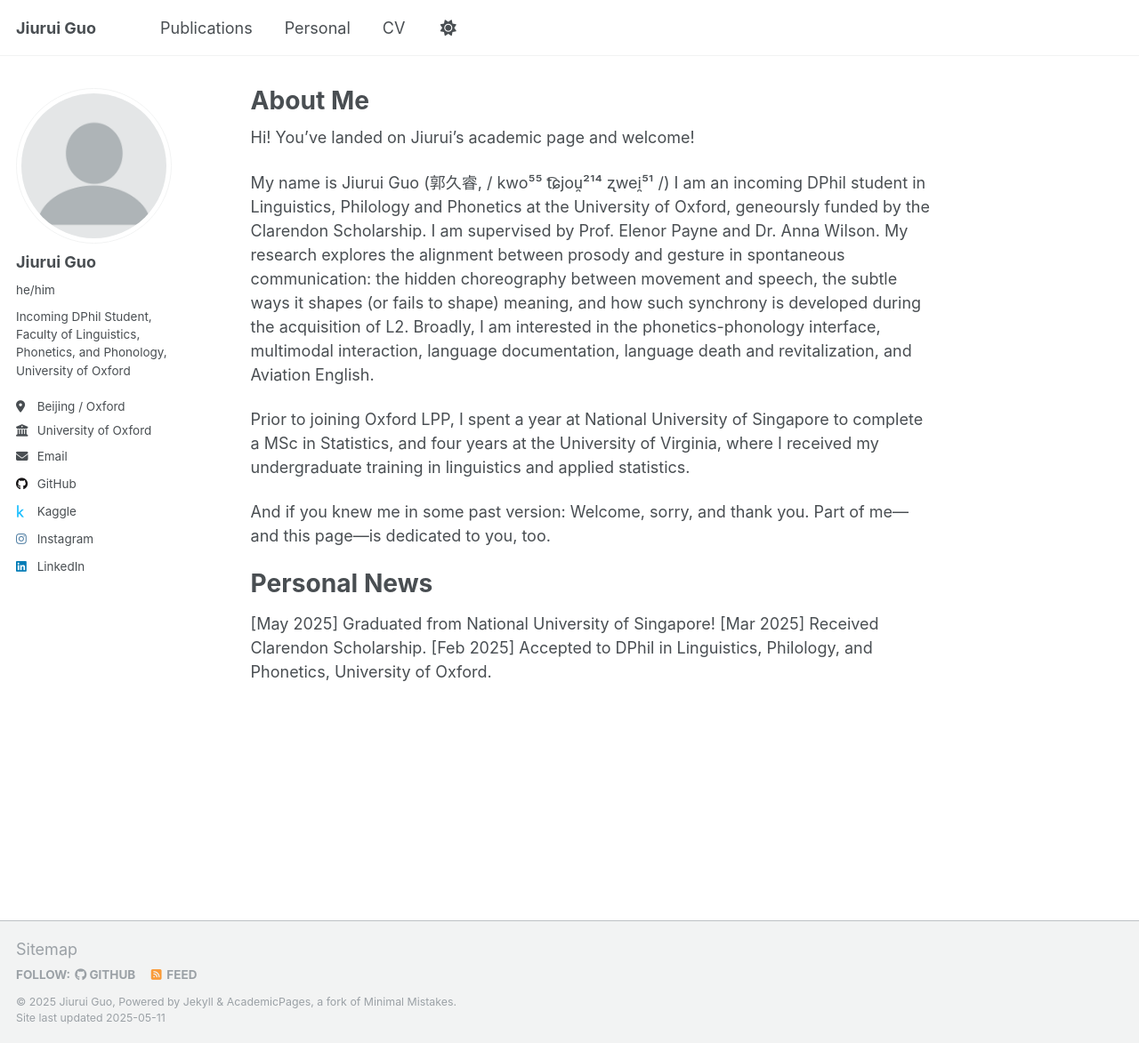
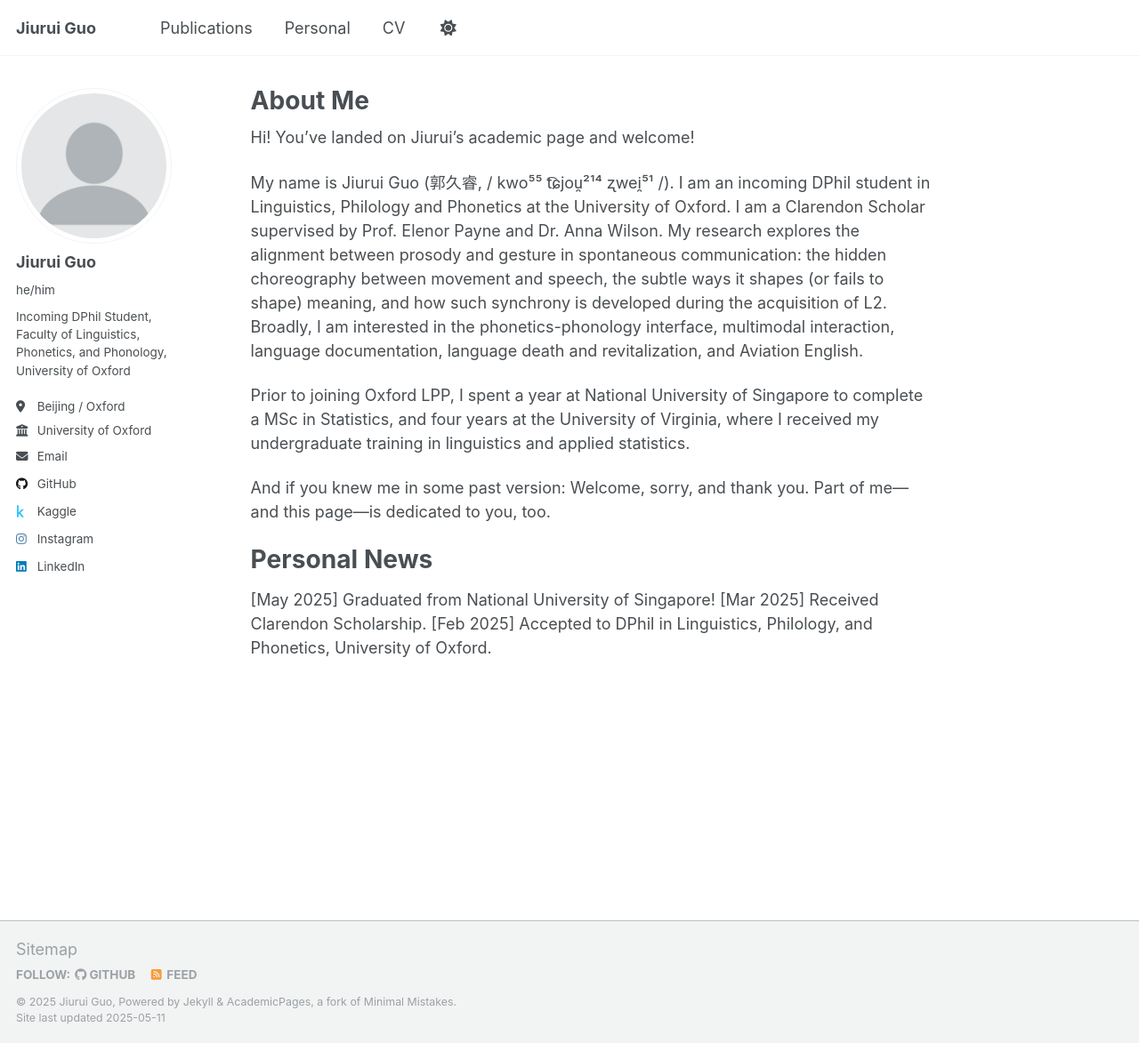
Before and after one commit to HayatoRG/hayatorg.github.io, a Jekyll site: the page built from _pages/about.md, in a window 1280 px wide and 1173 px high. Shown: the whole window at 89% size. Built offline with Jekyll 4.4.1, drawn with Linux system fonts in a browser that asks for light colours.

Commit message:
Update about.md

```diff
--- a/_pages/about.md
+++ b/_pages/about.md
@@ -9,8 +9,8 @@ redirect_from:
 
 Hi! You've landed on Jiurui's academic page and welcome!
 
-My name is Jiurui Guo (郭久睿, / kwo⁵⁵ t͡ɕjou̯²¹⁴ ʐwei̯⁵¹ /) I am an incoming DPhil student in Linguistics, Philology and Phonetics at the University of Oxford, geneoursly funded by the Clarendon Scholarship.
-I am supervised by Prof. Elenor Payne and Dr. Anna Wilson. My research explores the alignment between prosody and gesture in spontaneous communication: the hidden choreography between movement and speech, the subtle ways it shapes (or fails to shape) meaning, and how such synchrony is developed during the acquisition of L2.
+My name is Jiurui Guo (郭久睿, / kwo⁵⁵ t͡ɕjou̯²¹⁴ ʐwei̯⁵¹ /). I am an incoming DPhil student in Linguistics, Philology and Phonetics at the University of Oxford.
+I am a Clarendon Scholar supervised by Prof. Elenor Payne and Dr. Anna Wilson. My research explores the alignment between prosody and gesture in spontaneous communication: the hidden choreography between movement and speech, the subtle ways it shapes (or fails to shape) meaning, and how such synchrony is developed during the acquisition of L2.
 Broadly, I am interested in the phonetics-phonology interface, multimodal interaction, language documentation, language death and revitalization, and Aviation English.
 
 Prior to joining Oxford LPP, I spent a year at National University of Singapore to complete a MSc in Statistics, and four years at the University of Virginia, where I received my undergraduate training in linguistics and applied statistics.
```
